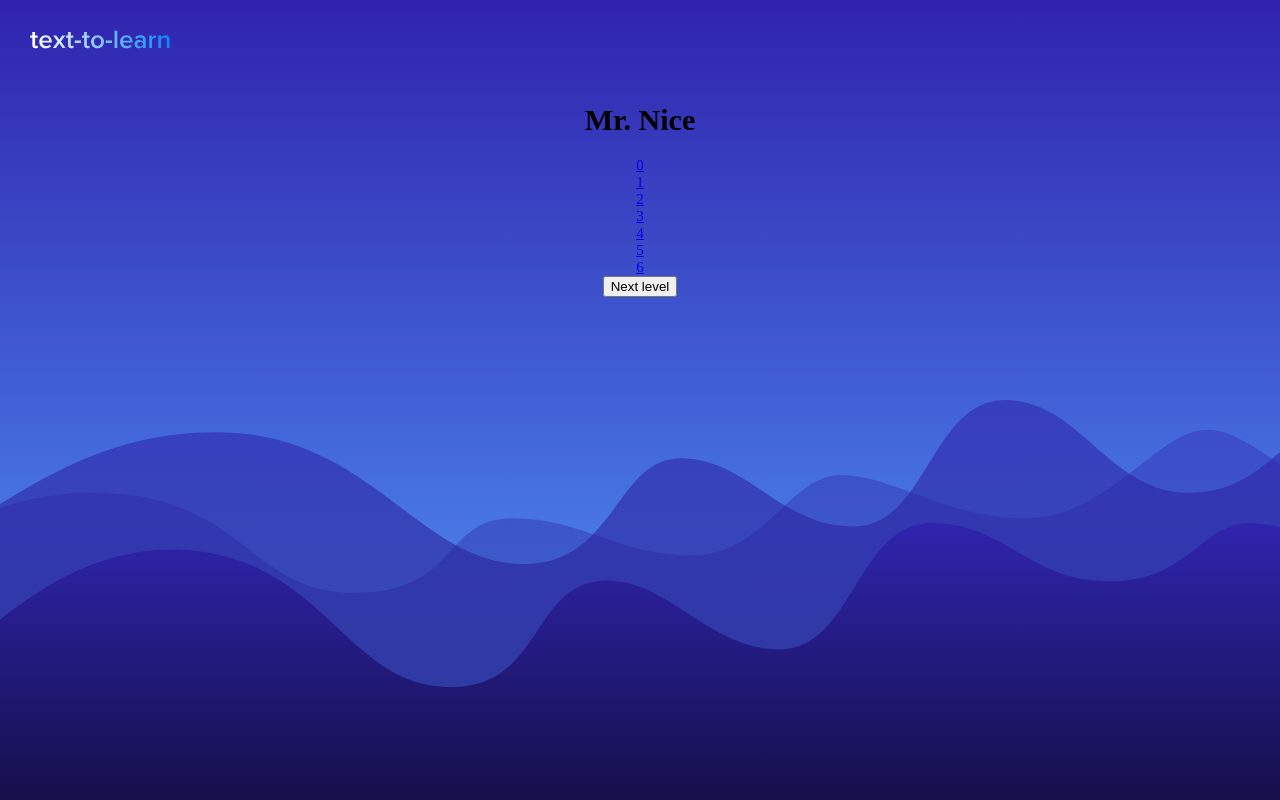
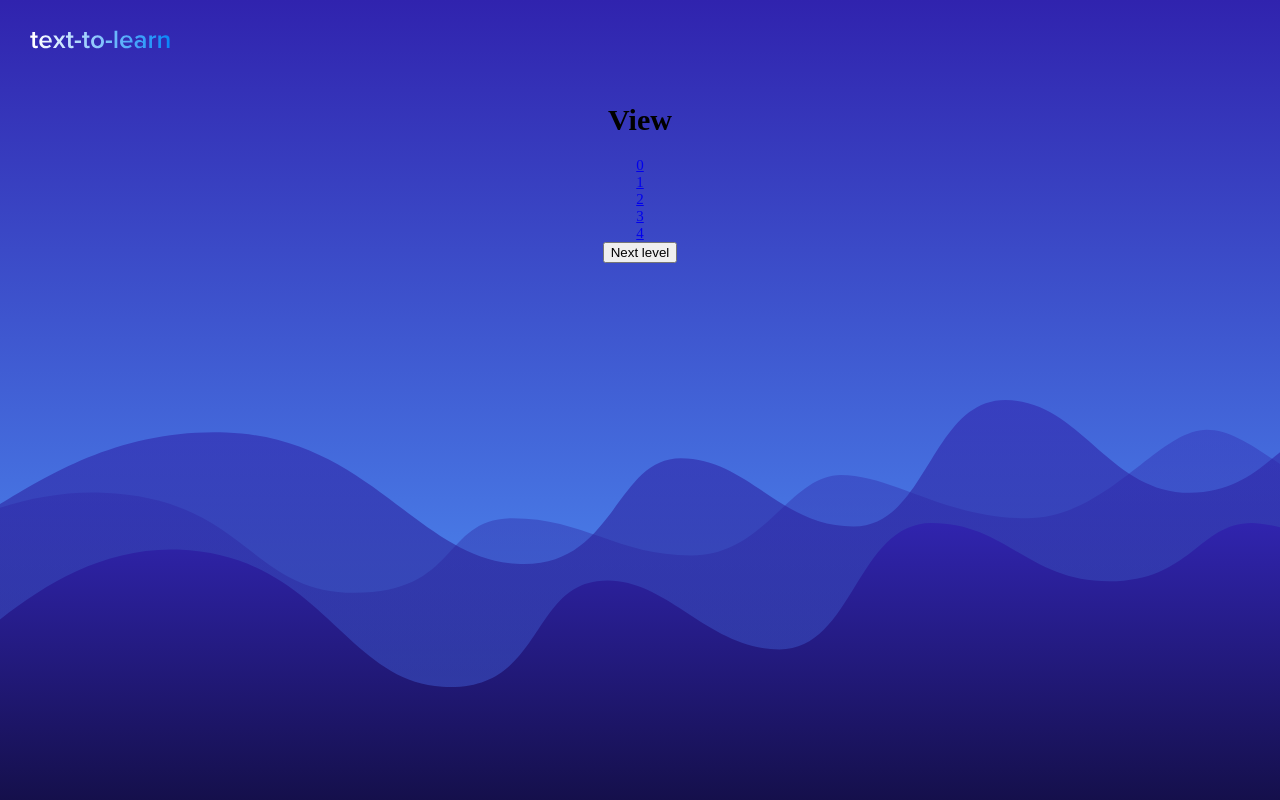
Before and after one commit to elcodabra/text-to-learn, an Angular app: page /level/0 in a window 1280 px wide. Built offline with nearby package versions, Linux system fonts and the light colour scheme.

Commit message:
update level titles

```diff
--- a/src/app/home/home.component.html
+++ b/src/app/home/home.component.html
@@ -6,7 +6,7 @@
       <textarea class="form__ctrl form__ctrl-textarea" placeholder="Type the text you want to learn here..."></textarea>
     </div>
     <div class="form__item">
-      <button class="btn">View</button>
+      <button class="btn" (click)="startLevels()">View</button>
     </div>
   </form>
 </div>
--- a/src/app/home/home.component.ts
+++ b/src/app/home/home.component.ts
@@ -1,4 +1,5 @@
 import { Component, OnInit, Input } from '@angular/core';
+import { Router } from '@angular/router';
 
 @Component({
   selector: 'app-home',
@@ -8,9 +9,12 @@ import { Component, OnInit, Input } from '@angular/core';
 export class HomeComponent implements OnInit {
   @Input() ttl: string = 'Input your text';
 
-  constructor() { }
+  constructor(private router: Router) { }
 
   ngOnInit() {
   }
 
+  startLevels() {
+    this.router.navigate(['level/', 0])
+  }
 }
--- a/src/app/services/mock-levels.ts
+++ b/src/app/services/mock-levels.ts
@@ -1,11 +1,9 @@
 import { Level } from './level.model';
 
 export const LEVELS: Level[] = [
-  {id: 0, name: 'Mr. Nice'},
-  {id: 1, name: 'Narco'},
-  {id: 2, name: 'Bombasto'},
-  {id: 3, name: 'Celeritas'},
-  {id: 4, name: 'Magneta'},
-  {id: 5, name: 'RubberMan'},
-  {id: 6, name: 'Dynama'}
+  {id: 0, name: 'View'},
+  {id: 1, name: 'Put sentences to the right order'},
+  {id: 2, name: 'Put words in sentences to the right order'},
+  {id: 3, name: 'Type the sentence by order'},
+  {id: 4, name: 'Type all text'}
 ];
```
